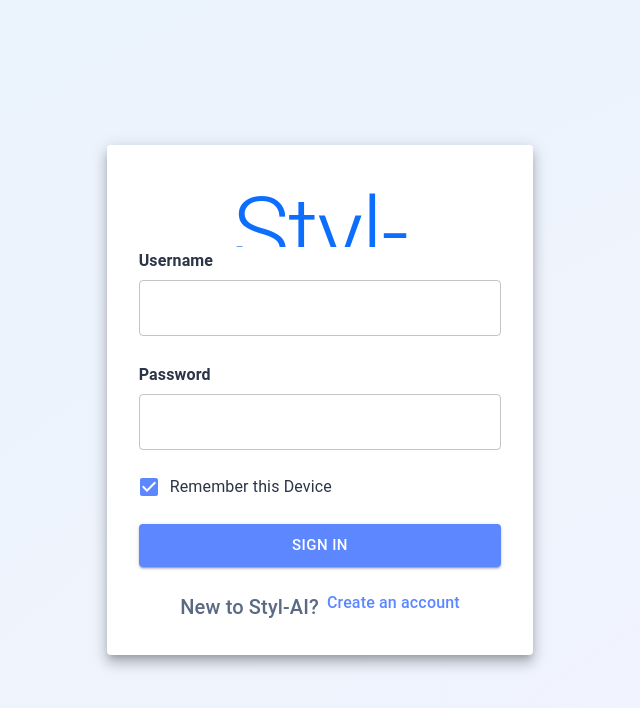
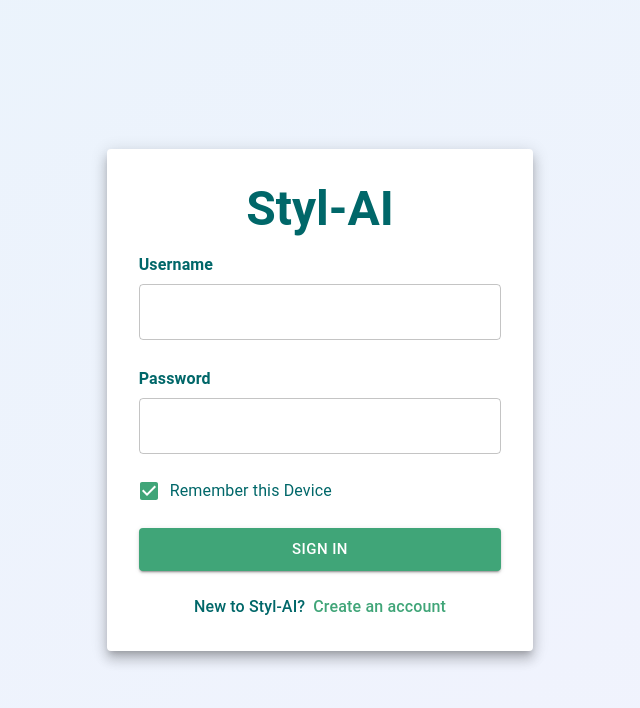
Before and after one commit to Styl-AI/styl-ai-frontend, a React (Create React App) app: page /auth/login in a window 1280 px wide. Shown: the top 708 px of the page, without its empty margins (320-960 px from the left). Built offline with nearby package versions, Linux system fonts and the light colour scheme; no server answers.

Commit message:
theme changes

```diff
--- a/src/layouts/full/shared/logo/Logo.js
+++ b/src/layouts/full/shared/logo/Logo.js
@@ -11,7 +11,7 @@
 const Logo = () => {
   return (
     <LinkStyled to="/" sx={{ textDecoration : "none", fontWeight:"bold"}}>
-       <Typography variant='h1' sx={{textAlign:"center"}} >Styl-AI</Typography>
+       <Typography variant='h3' sx={{textAlign:"center", fontWeight:"bold",color:"#006769"}} >Styl-AI</Typography>
     </LinkStyled>
   )
 };
--- a/src/theme/DefaultColors.js
+++ b/src/theme/DefaultColors.js
@@ -4,19 +4,19 @@
   direction: 'ltr',
   palette: {
     primary: {
-      main: '#5D87FF',
-      light: '#ECF2FF',
-      dark: '#4570EA',
+      main: '#40A578',
+      light: '#E6FF94',
+      dark: '#006769',
     },
     secondary: {
-      main: '#49BEFF',
-      light: '#E8F7FF',
-      dark: '#23afdb',
+      main: '#40A578',
+      light: '#E6FF94',
+      dark: '#40A578',
     },
     success: {
       main: '#13DEB9',
-      light: '#E6FFFA',
-      dark: '#02b3a9',
+      light: '#9DDE8B',
+      dark: '#40A578',
       contrastText: '#ffffff',
     },
     info: {
@@ -24,6 +24,7 @@
       light: '#EBF3FE',
       dark: '#1682d4',
       contrastText: '#ffffff',
+      customBlue: '#136DFA', // Added this line
     },
     error: {
       main: '#FA896B',
@@ -33,27 +34,27 @@
     },
     warning: {
       main: '#FFAE1F',
-      light: '#FEF5E5',
+      light: '#E6FF94',
       dark: '#ae8e59',
       contrastText: '#ffffff',
     },
     purple: {
-      A50: '#EBF3FE',
-      A100: '#6610f2',
-      A200: '#557fb9',
+      A50: '#E6FF94',
+      A100: '#9DDE8B',
+      A200: '#40A578',
     },
     grey: {
-      100: '#F2F6FA',
-      200: '#EAEFF4',
-      300: '#DFE5EF',
-      400: '#7C8FAC',
-      500: '#5A6A85',
-      600: '#2A3547',
+      100: '#E6FF94',
+      200: '#9DDE8B',
+      300: '#9DDE8B',
+      400: '#40A578',
+      500: '#006769',
+      600: '#006769',
 
     },
     text: {
-      primary: '#2A3547',
-      secondary: '#5A6A85',
+      primary: '#006769',
+      secondary: '#006769',
     },
     action: {
       disabledBackground: 'rgba(73,82,88,0.12)',
--- a/src/views/authentication/Login.js
+++ b/src/views/authentication/Login.js
@@ -44,7 +44,7 @@
               <AuthLogin
                 subtitle={
                   <Stack direction="row" spacing={1} justifyContent="center" mt={3}>
-                    <Typography color="textSecondary" variant="h6" fontWeight="500">
+                    <Typography color="textSecondary" fontWeight="500">
                       New to Styl-AI?
                     </Typography>
                     <Typography
--- a/src/views/authentication/Register.js
+++ b/src/views/authentication/Register.js
@@ -40,7 +40,7 @@
             <AuthRegister
               subtitle={
                 <Stack direction="row" justifyContent="center" spacing={1} mt={3}>
-                  <Typography color="textSecondary" variant="h6" fontWeight="400">
+                  <Typography color="textSecondary"  fontWeight="400">
                     Already have an Account?
                   </Typography>
                   <Typography
--- a/src/views/dashboard/Dashboard.js
+++ b/src/views/dashboard/Dashboard.js
@@ -422,7 +422,11 @@
 
           )}
         </Box>
-        <Box p={2} sx={{ position: 'sticky', bottom: 0, backgroundColor: 'white' }}>
+        <Box p={2} sx={{ position: 'sticky', bottom: 0, backgroundColor: 'white',borderRadius:"2rem" ,
+           '& .MuiOutlinedInput-root': {
+            borderRadius: '2rem',
+          },
+         }}>
           <TextField
             placeholder="Ask me anything..."
             fullWidth
@@ -443,7 +447,7 @@
                 </InputAdornment>
               ),
             }}
-            sx={{ border: '2px solid #64c7ff' }}
+            sx={{ border: '2px solid #64c7ff', borderRadius:"2rem" }}
             disabled={loading}
             id="messageInput"
           />
--- a/src/views/dashboard/components/IntroductionPage.js
+++ b/src/views/dashboard/components/IntroductionPage.js
@@ -8,15 +8,15 @@
     <PageContainer variant="h2" title="Chatbot Introduction Page" description="this is Sample page">
       <IntroCard>
         <Typography>
-          <Typography variant="h3" component="div" style={{ fontWeight: 'bold' }}>
+          <Typography variant="h5" component="div" style={{ fontWeight: 'bold' }}>
             Hi there! I'm your AI-driven shopping buddy, ready to assist with all your shopping needs.
           </Typography>
           <Box mt={4}> {/* Adding spacing */}
-            <Typography variant="h6" component="div">
+            <Typography variant="h5" component="div">
               <ul>
-                <li><Typography variant="h4">Browse the hottest deals and discounted products across hundreds of stores.</Typography></li>
-                <li><Typography variant="h4">Find the perfect product for your needs.</Typography></li>
-                <li><Typography variant="h4">Get expert and user recommendations to guide your decision.</Typography></li>
+                <li><Typography variant="h5">Browse the hottest deals and discounted products across hundreds of stores.</Typography></li>
+                <li><Typography variant="h5">Find the perfect product for your needs.</Typography></li>
+                <li><Typography variant="h5">Get expert and user recommendations to guide your decision.</Typography></li>
               </ul>
             </Typography>
           </Box>
```
